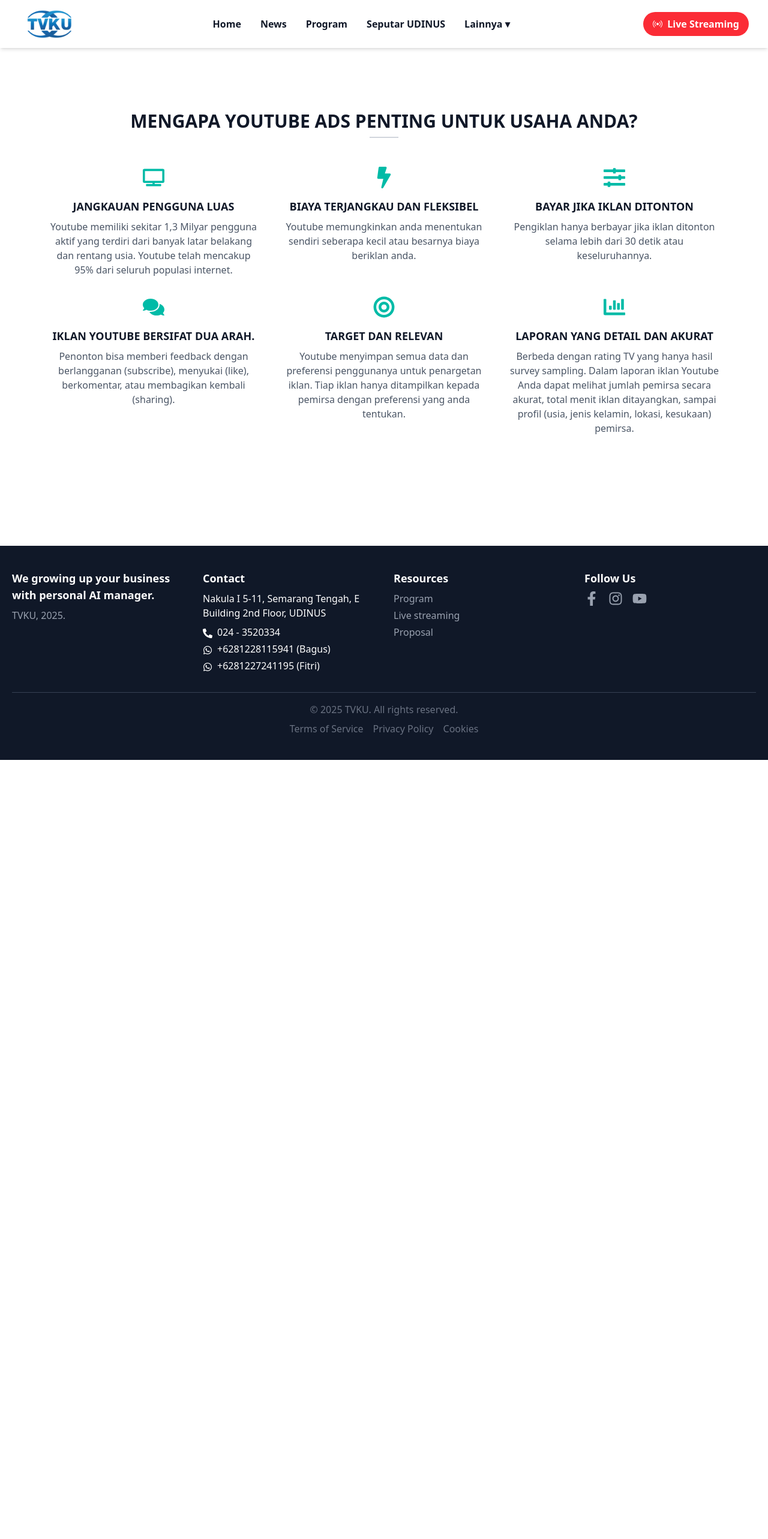
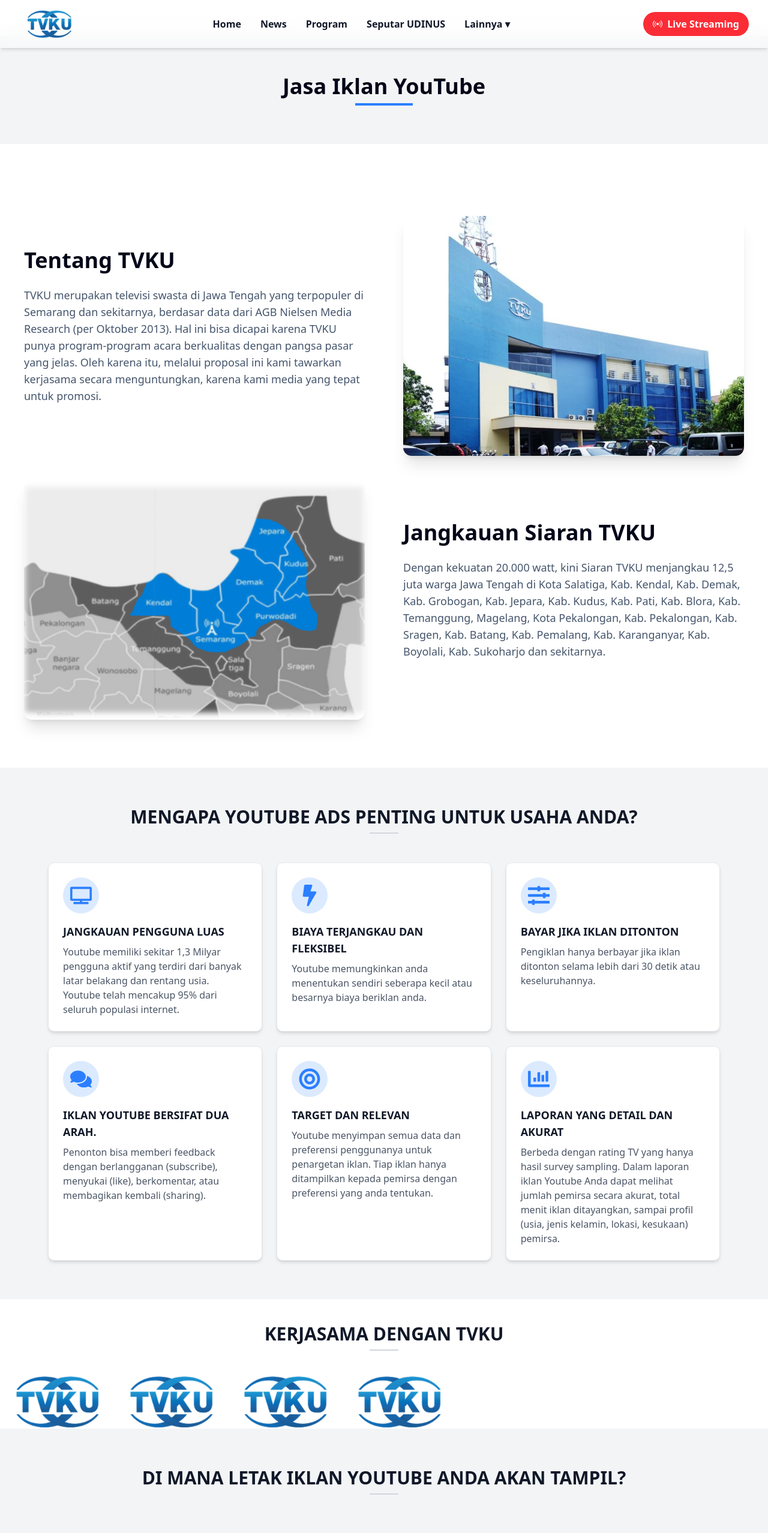
Before and after one commit to sakhandaru/Frontend-tvku, a Next.js app: page /digitalMarketing in a window 1280 px wide. Shown: the top 2566 px of the page at 60% size. Before the commit the page ends 1267 px from the top, so only its background shows below. Built offline with nearby package versions, Linux system fonts and the light colour scheme.

Commit message:
break down 'iklan' page into components

```diff
--- a/src/app/digitalMarketing/page.tsx
+++ b/src/app/digitalMarketing/page.tsx
@@ -1,14 +1,18 @@
 
-import Benefit from '@/components/benefit';
-import Iklan from '@/components/jasaiklan';
+import Benefit from '@/components/iklanBenefit';
+import Iklan from '@/components/iklanHero';
+import Kerjasama from '@/components/iklanKerjasama';
+import Posisi from '@/components/iklanPosisi';
 import React from 'react';
 export default function digitalarketing() {
 
   return (
     <>
-       <div className='my-30'>
-        {/* <Iklan /> */}
+       <div className='my-15'>
+        <Iklan />
         <Benefit />
+        <Kerjasama />
+        <Posisi />
        </div>
     </>
   );
--- a/src/app/seputarUdinus/page.tsx
+++ b/src/app/seputarUdinus/page.tsx
@@ -1,5 +1,6 @@
 import React from "react";
 import SeputarUdinus from "@/components/seputarUdinus";
+import Benefit from "@/components/iklanBenefit";
 
 export default function Seputarudinus() {
 
--- a/src/components/benefit.tsx
+++ b/src/components/iklanBenefit.tsx
@@ -1,34 +1,33 @@
-import { motion } from "framer-motion";
 import { FaTv, FaBolt, FaSlidersH, FaComments, FaBullseye, FaChartBar } from "react-icons/fa";
 
 const benefits = [
   {
-    icon: <FaTv className="text-teal-500 text-4xl" />,
+    icon: <FaTv className="text-blue-500 text-4xl" />,
     title: "JANGKAUAN PENGGUNA LUAS",
     description: "Youtube memiliki sekitar 1,3 Milyar pengguna aktif yang terdiri dari banyak latar belakang dan rentang usia. Youtube telah mencakup 95% dari seluruh populasi internet."
   },
   {
-    icon: <FaBolt className="text-teal-500 text-4xl" />,
+    icon: <FaBolt className="text-blue-500 text-4xl" />,
     title: "BIAYA TERJANGKAU DAN FLEKSIBEL",
     description: "Youtube memungkinkan anda menentukan sendiri seberapa kecil atau besarnya biaya beriklan anda."
   },
   {
-    icon: <FaSlidersH className="text-teal-500 text-4xl" />,
+    icon: <FaSlidersH className="text-blue-500 text-4xl" />,
     title: "BAYAR JIKA IKLAN DITONTON",
     description: "Pengiklan hanya berbayar jika iklan ditonton selama lebih dari 30 detik atau keseluruhannya."
   },
   {
-    icon: <FaComments className="text-teal-500 text-4xl" />,
+    icon: <FaComments className="text-blue-500 text-4xl" />,
     title: "IKLAN YOUTUBE BERSIFAT DUA ARAH.",
     description: "Penonton bisa memberi feedback dengan berlangganan (subscribe), menyukai (like), berkomentar, atau membagikan kembali (sharing)."
   },
   {
-    icon: <FaBullseye className="text-teal-500 text-4xl" />,
+    icon: <FaBullseye className="text-blue-500 text-4xl" />,
     title: "TARGET DAN RELEVAN",
     description: "Youtube menyimpan semua data dan preferensi penggunanya untuk penargetan iklan. Tiap iklan hanya ditampilkan kepada pemirsa dengan preferensi yang anda tentukan."
   },
   {
-    icon: <FaChartBar className="text-teal-500 text-4xl" />,
+    icon: <FaChartBar className="text-blue-500 text-4xl" />,
     title: "LAPORAN YANG DETAIL DAN AKURAT",
     description: "Berbeda dengan rating TV yang hanya hasil survey sampling. Dalam laporan iklan Youtube Anda dapat melihat jumlah pemirsa secara akurat, total menit iklan ditayangkan, sampai profil (usia, jenis kelamin, lokasi, kesukaan) pemirsa."
   }
@@ -36,21 +35,17 @@ const benefits = [
 
 export default function Benefit() {
   return (
-    <section className="py-16 bg-white text-center">
+    <section className="py-16 bg-gray-100 text-center">
       <h2 className="text-3xl font-bold text-gray-900">MENGAPA YOUTUBE ADS PENTING UNTUK USAHA ANDA?</h2>
       <div className="w-12 mx-auto mt-2 border-b-2 border-gray-300"></div>
 
-      <div className="grid grid-cols-1 md:grid-cols-2 lg:grid-cols-3 gap-8 mt-12 px-6 md:px-20">
+      <div className="grid grid-cols-1 md:grid-cols-2 lg:grid-cols-3 gap-6 mt-12 px-6 md:px-20">
         {benefits.map((benefit, index) => (
-          <motion.div
-            key={index}
-            className="flex flex-col items-center text-center"
-            whileHover={{ scale: 1.05 }}
-          >
-            {benefit.icon}
+          <div key={index} className="bg-white shadow-md rounded-lg p-6 flex flex-col items-start text-left border border-gray-200">
+            <div className="p-3 bg-blue-100 rounded-full">{benefit.icon}</div>
             <h3 className="mt-4 text-lg font-semibold text-gray-900">{benefit.title}</h3>
             <p className="mt-2 text-gray-600">{benefit.description}</p>
-          </motion.div>
+          </div>
         ))}
       </div>
     </section>
--- /dev/null
+++ b/src/components/iklanHarga.tsx
@@ -0,0 +1,15 @@
+      {/* Penawaran Harga */}
+      <div className="text-center my-10">
+        <h2 className="text-3xl font-bold">Penawaran Harga</h2>
+        <div className="w-20 h-1 bg-blue-500 mx-auto mt-2"></div>
+      </div>
+      <div className="grid grid-cols-1 md:grid-cols-3 gap-6">
+        {["Hemat", "Umum", "Bisnis"].map((tier, i) => (
+          <div key={i} className={`p-6 rounded-lg shadow-lg ${tier === "Umum" ? "border-2 border-blue-500" : ""} text-center` }>
+            <h3 className="text-xl font-bold mb-3">{tier}</h3>
+            <p className="text-lg">Rp{tier === "Hemat" ? "500.000" : tier === "Umum" ? "1.000.000" : "2.500.000"}</p>
+            <button className="mt-4 px-5 py-2 bg-blue-500 text-white rounded-lg">Pilih</button>
+          </div>
+        ))}
+      </div>
+    </div>
--- /dev/null
+++ b/src/components/iklanHero.tsx
@@ -0,0 +1,57 @@
+import React from "react";
+import Image from "next/image";
+
+const Iklan = () => {
+  return (
+    <>
+      <div className="text-center mb-20 py-16 bg-gray-100 ">
+        <h1 className="text-4xl font-bold">Jasa Iklan YouTube</h1>
+        <div className="w-24 h-1 bg-blue-500 mx-auto mt-2"></div>
+      </div>
+    <div className="container mx-auto p-10">
+      <div className="grid grid-cols-1 md:grid-cols-2 gap-16 items-center mb-10">
+        <div>
+          <h2 className="text-2xl md:text-4xl font-bold mb-6">Tentang TVKU</h2>
+          <p className="text-slate-600 mb-8 text-base md:text-lg">
+            TVKU merupakan televisi swasta di Jawa Tengah yang terpopuler di
+            Semarang dan sekitarnya, berdasar data dari AGB Nielsen Media
+            Research (per Oktober 2013). Hal ini bisa dicapai karena TVKU
+            punya program-program acara berkualitas dengan pangsa pasar yang
+            jelas. Oleh karena itu, melalui proposal ini kami tawarkan
+            kerjasama secara menguntungkan, karena kami media yang tepat untuk
+            promosi.
+          </p>
+        </div>
+        <div className="relative h-[300px] md:h-[400px] rounded-xl overflow-hidden shadow-xl">
+          <Image
+            src="/images/fotogedung.jpg"
+            alt="Gedung TVKU"
+            fill
+            className="object-cover"
+          />
+        </div>
+      </div>
+
+      <div className="grid grid-cols-1 md:grid-cols-2 gap-16 items-center mb-10">
+        <div className="relative h-[300px] md:h-[400px] rounded-xl overflow-hidden shadow-xl">
+          <Image
+            src="/images/iklan/jangkauan.png"
+            alt="Jangkauan Siaran TVKU"
+            fill
+            className="object-cover"
+          />
+        </div>
+        <div>
+          <h2 className="text-2xl md:text-4xl font-bold mb-6">Jangkauan Siaran TVKU</h2>
+          <p className="text-slate-600 mb-8 text-base md:text-lg">
+          Dengan kekuatan 20.000 watt, kini Siaran TVKU menjangkau 12,5 juta warga Jawa Tengah di Kota Salatiga, Kab. Kendal, Kab. Demak, Kab. Grobogan, Kab. Jepara, Kab. Kudus, Kab. Pati, Kab. Blora, Kab. Temanggung, Magelang, Kota Pekalongan, Kab. Pekalongan, Kab. Sragen, Kab. Batang, Kab. Pemalang, Kab. Karanganyar, Kab. Boyolali, Kab. Sukoharjo dan sekitarnya.
+          </p>
+        </div>
+      </div>
+    </div>
+    </>
+
+  );
+};
+
+export default Iklan;
--- /dev/null
+++ b/src/components/iklanKerjasama.tsx
@@ -0,0 +1,29 @@
+const Kerjasama = () => {
+  return (
+    <>
+      <div className="text-center my-10">
+      <h2 className="text-3xl font-bold text-gray-900">KERJASAMA DENGAN TVKU</h2>
+      <div className="w-12 mx-auto mt-2 border-b-2 border-gray-300"></div>
+      </div>
+      <div id="logo" className="flex space-x-10 overflow-hidden">
+        {[
+          "/images/tvkublue.png",
+          "/images/tvkublue.png",
+          "/images/tvkublue.png",
+          "/images/tvkublue.png",
+        ].map((logo, i) => (
+          <img
+            key={i}
+            src={logo}
+            alt="Partner Logo"
+            width={150}
+            height={100}
+            className="mx-5"
+          />
+        ))}
+      </div>
+    </>
+  );
+};
+
+export default Kerjasama;
--- /dev/null
+++ b/src/components/iklanPosisi.tsx
@@ -0,0 +1,11 @@
+
+export default function Posisi() {
+  return (
+    <section className="py-16 bg-gray-100 text-center">
+    <h2 className="text-3xl font-bold text-gray-900">DI MANA LETAK IKLAN YOUTUBE ANDA AKAN TAMPIL?</h2>
+      <div className="w-12 mx-auto mt-2 border-b-2 border-gray-300"></div>
+
+
+    </section>
+  );
+}
```
Also changed, not shown: src/components/jasaiklan.tsx (deleted, +0 -95 lines), public/images/iklan/jangkauan.png (added).
